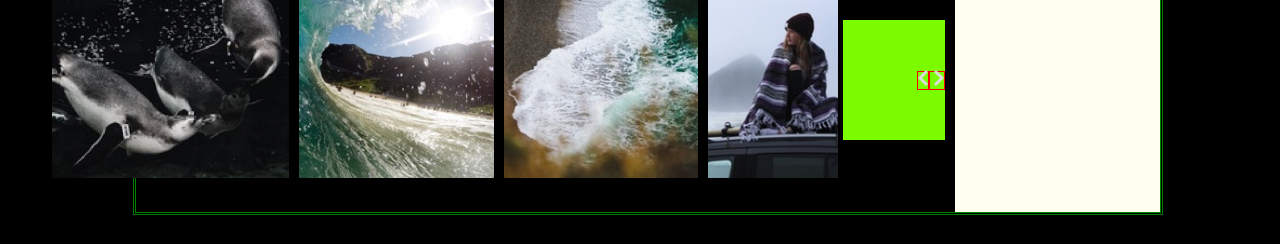
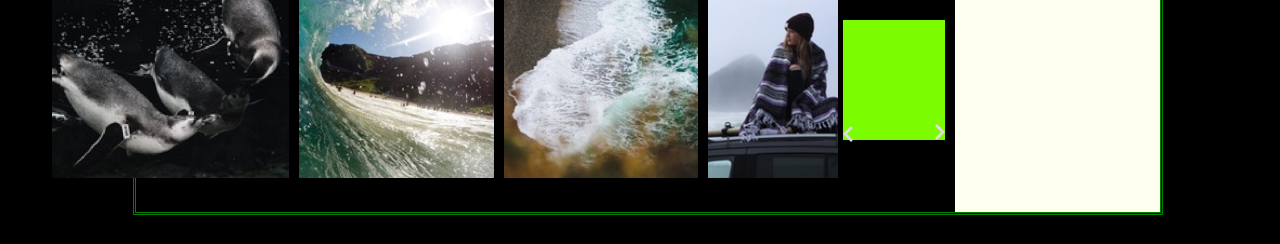
Before and after one commit to Pudja/ImageSlider, a plain HTML site: page Index.html in a window 1280 px wide. Shown: the part 279-523 px from the top of the page. Drawn offline with Linux system fonts and the light colour scheme.

Commit message:
btns positioned

```diff
--- a/css/scss/_btnNtxt.scss
+++ b/css/scss/_btnNtxt.scss
@@ -11,14 +11,24 @@
   height: 25%;
 }
 .btn{
-//  position: absolute;
+  position: relative;
   height: 100%;
   align-content: center;
-  width: 50%;
-  display: inline;
-  border: red 1px double;
+  width: 45%;
+  display: inline-block;
+
 }
-
+.left{
+  order:1;
+  top: 45% ;
+  float: left;
+  bottom: 40%;
+}
+.right{
+  order:2;
+  top: 45%;
+  bottom: 40%;
+}
 .my-txt-area {
   position: absolute;
   order: 1;
```
Also changed, not shown: css/stil.css, 1 other file.
